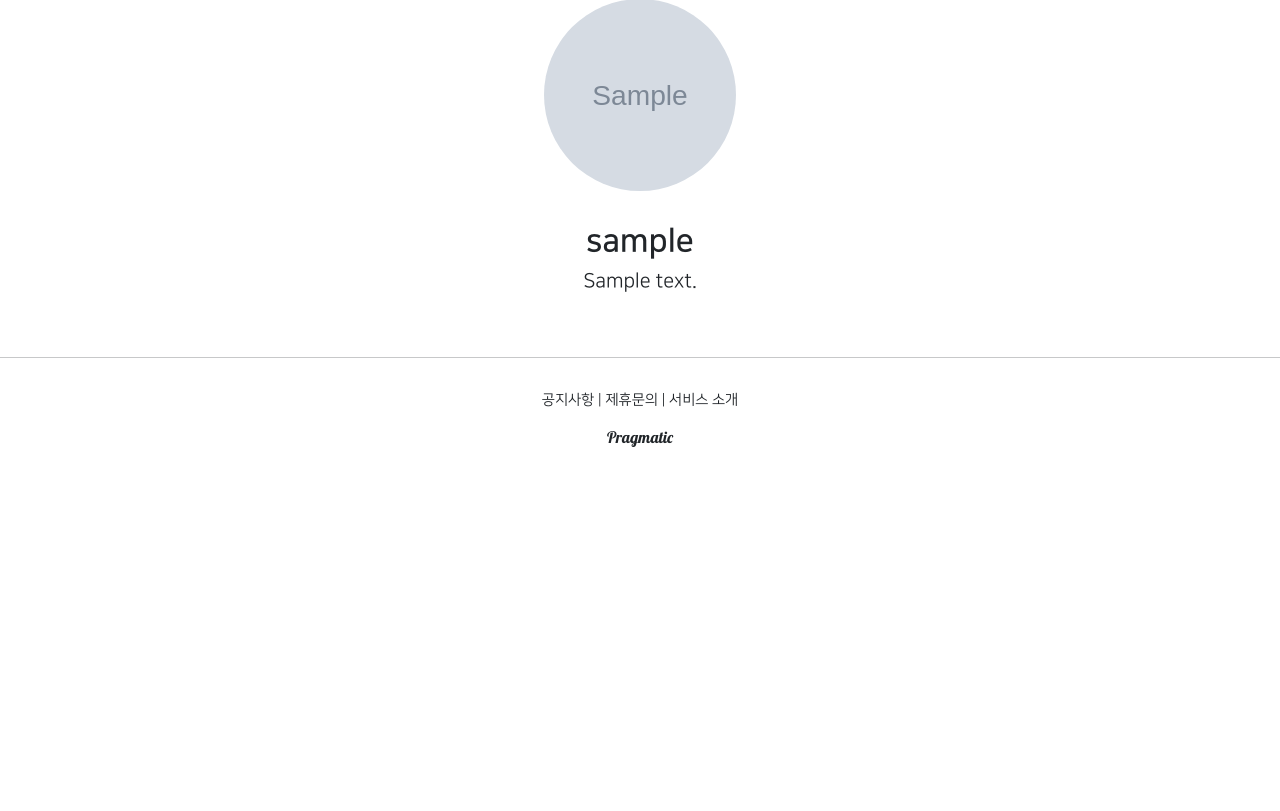
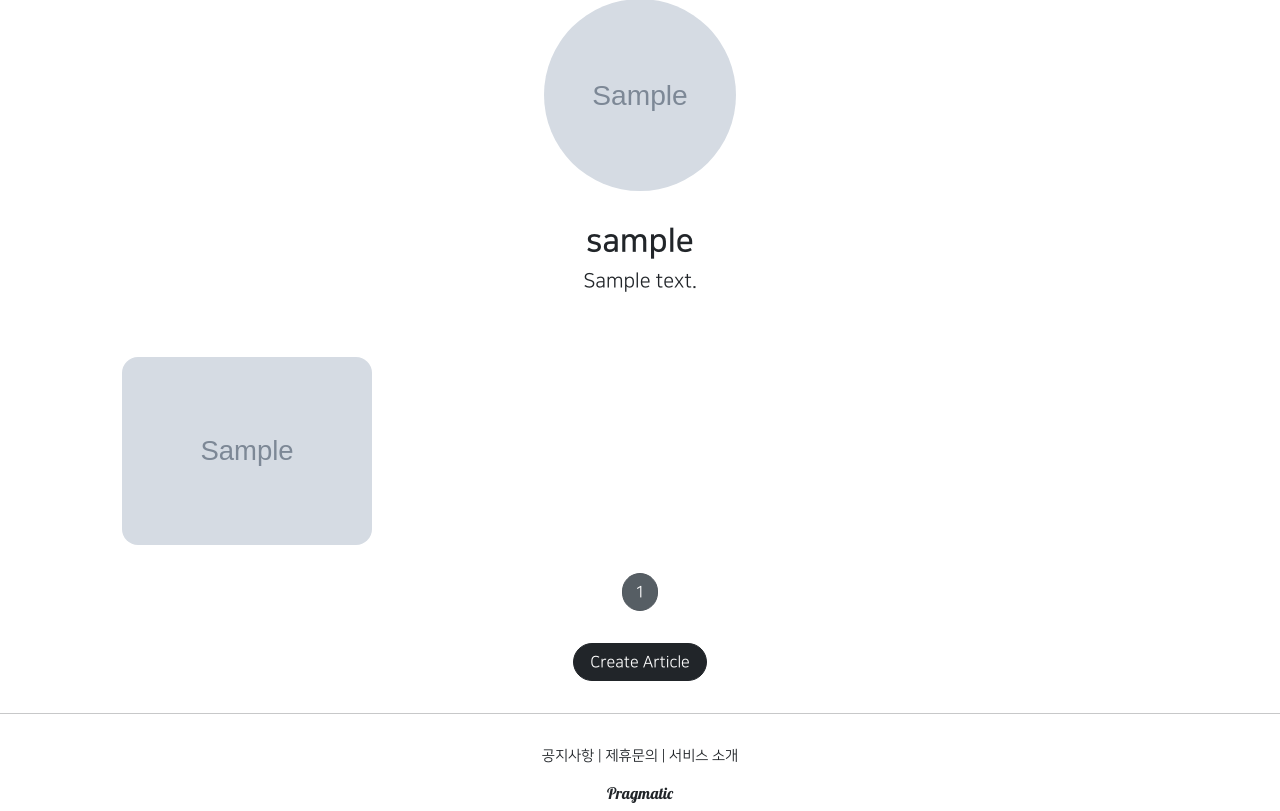
Before and after one commit to jkli51/pragmatic, a Django app: page /accounts/detail/1 in a window 1280 px wide. Shown: the part 218-1029 px from the top of the page. Before the commit the page ends 665 px from the top, so only its background shows below. Run offline with Django 4.2, Linux system fonts and the light colour scheme; tables that the repository leaves empty hold one stand-in row (values such as "Sample post"); grey boxes marked "Sample" are stand-in pictures; some libraries are stand-ins or nearby versions.

Commit message:
django course 41 commit

```diff
--- a/accountapp/templates/accountapp/detail.html
+++ b/accountapp/templates/accountapp/detail.html
@@ -56,6 +56,13 @@
         {% endif %}
 
     </div>
+
+    <div>
+
+        {% include 'snippets/list_fragment.html' with article_list=object_list %}
+
+    </div>
+
 </div>
 
 {% endblock %}
--- a/accountapp/views.py
+++ b/accountapp/views.py
@@ -6,10 +6,12 @@ from django.shortcuts import render
 from django.urls import reverse, reverse_lazy
 from django.utils.decorators import method_decorator
 from django.views.generic import CreateView, DetailView, UpdateView, DeleteView
+from django.views.generic.list import MultipleObjectMixin
 
 from accountapp.decorators import account_ownership_required
 from accountapp.forms import AccountUpdateForm
 from accountapp.models import HelloWorld
+from articleapp.models import Article
 
 has_ownership = [account_ownership_required, login_required]
 
@@ -38,10 +40,16 @@ class AccountCreateView(CreateView):
     template_name = 'accountapp/create.html'
 
 
-class AccountDetailView(DetailView):
+class AccountDetailView(DetailView, MultipleObjectMixin):
     model = User
     context_object_name = 'target_user'
     template_name = 'accountapp/detail.html'
+
+    paginate_by = 10
+
+    def get_context_data(self, **kwargs):
+        object_list = Article.objects.filter(writer=self.get_object())
+        return super(AccountDetailView, self).get_context_data(object_list=object_list, **kwargs)
 
 @method_decorator(has_ownership, 'get')
 @method_decorator(has_ownership, 'post')
--- a/articleapp/forms.py
+++ b/articleapp/forms.py
@@ -6,4 +6,4 @@ from articleapp.models import Article
 class ArticleCreationForm(ModelForm):
     class Meta:
         model = Article
-        fields = ['title', 'image', 'content']
+        fields = ['title', 'image', 'project', 'content']
--- a/articleapp/models.py
+++ b/articleapp/models.py
@@ -1,11 +1,17 @@
 from django.contrib.auth.models import User
 from django.db import models
+
+from projectapp.models import Project
+
 
 # Create your models here.
 
 class Article(models.Model):
     writer = models.ForeignKey(User, on_delete=models.SET_NULL, related_name='article', null=True)
+    project = models.ForeignKey(Project, on_delete=models.SET_NULL, related_name='article', null=True)
+
     title = models.CharField(max_length=200, null=True)
     image = models.ImageField(upload_to='article/', null=False)
     content = models.TextField(null=True)
+
     created_at = models.DateTimeField(auto_now_add=True, null=True)
--- /dev/null
+++ b/templates/snippets/list_fragment.html
@@ -0,0 +1,50 @@
+{% load static %}
+
+<style>
+
+    .container {
+        padding: 0;
+        margin: 0, auto;
+    }
+
+    .container a {
+        width: 45%;
+        max-width: 250px;
+    }
+
+    .container div {
+      display: flex;
+      justify-content: center;
+      align-items: center;
+      border-radius: 1rem;
+    }
+
+    .container img{
+        width: 100%;
+        border-radius: 1rem;
+    }
+
+</style>
+    {% if article_list %}
+    <div class="container">
+        {% for article in article_list %}
+        <a href="{% url 'articleapp:detail' pk=article.pk %}">
+            {% include 'snippets/card.html' with article=article %}
+        </a>
+        {% endfor %}
+    </div>
+    <script src="{% static 'js/magicgrid.js' %}"></script>
+
+    {% else %}
+    <div class="text-center">
+        <h1>No Articles YET!</h1>
+    </div>
+    {% endif %}
+
+    {% include 'snippets/pagination.html' with page_obj=page_obj %}
+
+<div style="text-align: center;">
+    <a href="{% url 'articleapp:create' %}" class="btn btn-dark rounded-pill mt-3 mb-3 px-3">
+        Create Article
+    </a>
+</div>
```
Also changed, not shown: projectapp/templates/projectapp/detail.html (+7 -0 lines), projectapp/views.py (+9 -1 lines), articleapp/migrations/0002_article_project.py (added).
